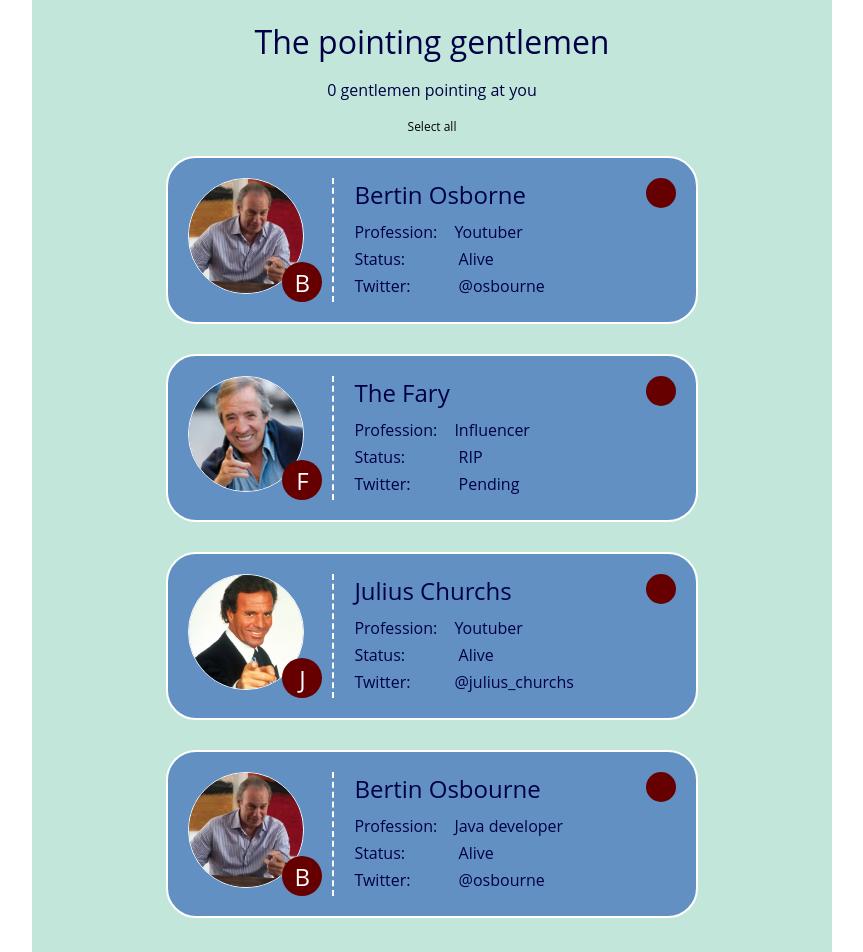
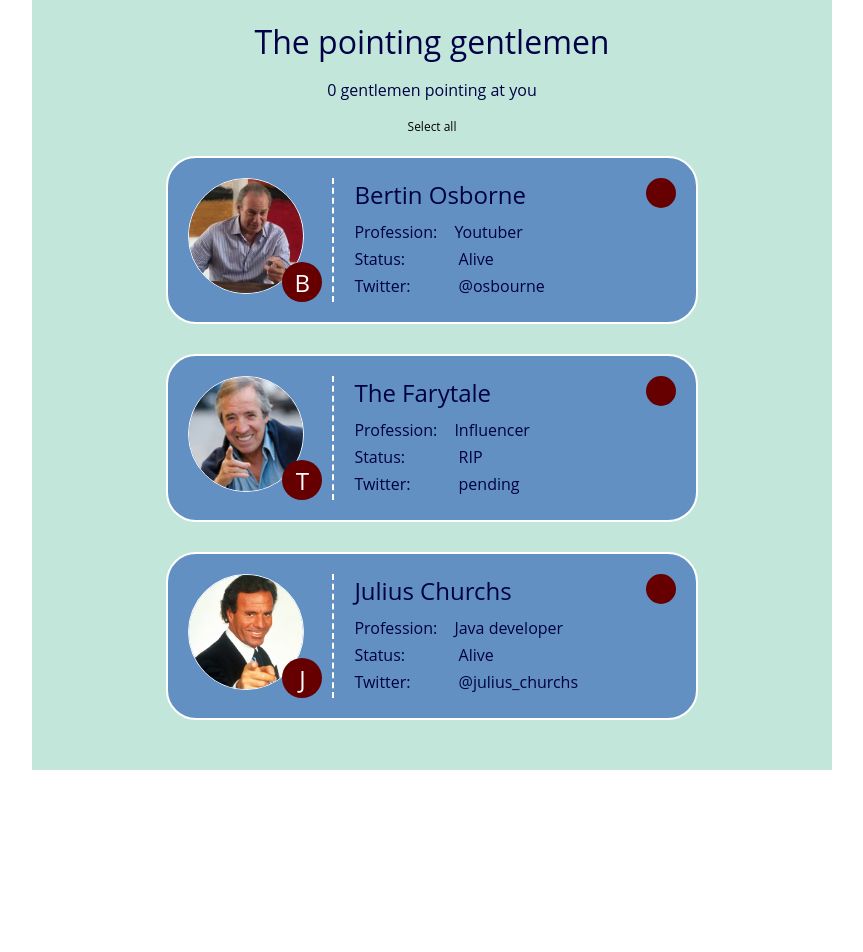
Before and after one commit to rtrepis/202207-w4ch1-ramon-trepat, a React (Create React App) app: page / in a window 1280 px wide. Shown: the top 952 px of the page, without its empty margins (208-1071 px from the left). After the commit the page ends 800 px from the top, so only its background shows below. Built offline with nearby package versions, Linux system fonts and the light colour scheme.

Commit message:
add 3 men data and 3 Cards

```diff
--- a/src/components/App/App.tsx
+++ b/src/components/App/App.tsx
@@ -12,6 +12,28 @@ const App = () => {
     twitter: "@osbourne",
     picture: "bertin.jpg",
     alternativeText: "Osbourne pointing at you",
+    selected: true,
+  };
+
+  const man2: Man = {
+    id: 2,
+    name: "The Farytale",
+    status: "RIP",
+    profession: "Influencer",
+    twitter: "pending",
+    picture: "fary.jpg",
+    alternativeText: "The Fary pointing at you",
+    selected: false,
+  };
+
+  const man3: Man = {
+    id: 3,
+    name: "Julius Churchs",
+    status: "Alive",
+    profession: "Java developer",
+    twitter: "@julius_churchs",
+    picture: "julio.jpg",
+    alternativeText: "Churchs pointing at you",
     selected: true,
   };
 
@@ -34,91 +56,22 @@ const App = () => {
             picture={man1.picture}
             alternativeText={man1.alternativeText}
           />
-
-          <li className="gentleman">
-            <div className="gentleman__avatar-container">
-              <img
-                className="gentleman__avatar"
-                src="img/fary.jpg"
-                alt="The Fary pointing at you"
-              />
-              <span className="gentleman__initial">F</span>
-            </div>
-            <div className="gentleman__data-container">
-              <h2 className="gentleman__name">The Fary</h2>
-              <ul className="gentleman__data-list">
-                <li className="gentleman__data">
-                  <span className="gentleman__data-label">Profession:</span>
-                  Influencer
-                </li>
-                <li className="gentleman__data">
-                  <span className="gentleman__data-label">Status:</span> RIP
-                </li>
-                <li className="gentleman__data">
-                  <span className="gentleman__data-label">Twitter:</span>{" "}
-                  Pending
-                </li>
-              </ul>
-            </div>
-            <i className="icon gentleman__icon fas fa-check"></i>
-            <i className="icon gentleman__icon gentleman__icon--delete fas fa-times"></i>
-          </li>
-          <li className="gentleman">
-            <div className="gentleman__avatar-container">
-              <img
-                className="gentleman__avatar"
-                src="img/Julio.jpg"
-                alt="Julius Churchs pointing at you"
-              />
-              <span className="gentleman__initial">J</span>
-            </div>
-            <div className="gentleman__data-container">
-              <h2 className="gentleman__name">Julius Churchs</h2>
-              <ul className="gentleman__data-list">
-                <li className="gentleman__data">
-                  <span className="gentleman__data-label">Profession:</span>
-                  Youtuber
-                </li>
-                <li className="gentleman__data">
-                  <span className="gentleman__data-label">Status:</span> Alive
-                </li>
-                <li className="gentleman__data">
-                  <span className="gentleman__data-label">Twitter:</span>
-                  @julius_churchs
-                </li>
-              </ul>
-            </div>
-            <i className="icon gentleman__icon fas fa-check"></i>
-            <i className="icon gentleman__icon gentleman__icon--delete fas fa-times"></i>
-          </li>
-          <li className="gentleman">
-            <div className="gentleman__avatar-container">
-              <img
-                className="gentleman__avatar"
-                src="img/bertin.jpg"
-                alt="Bertin Osbourne pointing at you"
-              />
-              <span className="gentleman__initial">B</span>
-            </div>
-            <div className="gentleman__data-container">
-              <h2 className="gentleman__name">Bertin Osbourne</h2>
-              <ul className="gentleman__data-list">
-                <li className="gentleman__data">
-                  <span className="gentleman__data-label">Profession:</span>
-                  Java developer
-                </li>
-                <li className="gentleman__data">
-                  <span className="gentleman__data-label">Status:</span> Alive
-                </li>
-                <li className="gentleman__data">
-                  <span className="gentleman__data-label">Twitter:</span>{" "}
-                  @osbourne
-                </li>
-              </ul>
-            </div>
-            <i className="icon gentleman__icon fas fa-check"></i>
-            <i className="icon gentleman__icon gentleman__icon--delete fas fa-times"></i>
-          </li>
+          <Card
+            name={man2.name}
+            status={man2.status}
+            profession={man2.profession}
+            twitter={man2.twitter}
+            picture={man2.picture}
+            alternativeText={man2.alternativeText}
+          />
+          <Card
+            name={man3.name}
+            status={man3.status}
+            profession={man3.profession}
+            twitter={man3.twitter}
+            picture={man3.picture}
+            alternativeText={man3.alternativeText}
+          />
         </ul>
       </main>
     </div>
```
